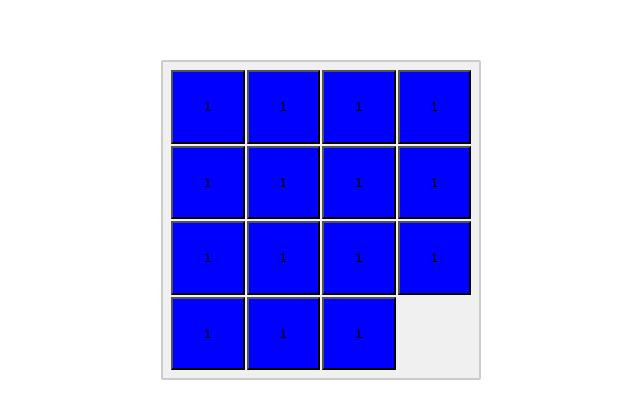
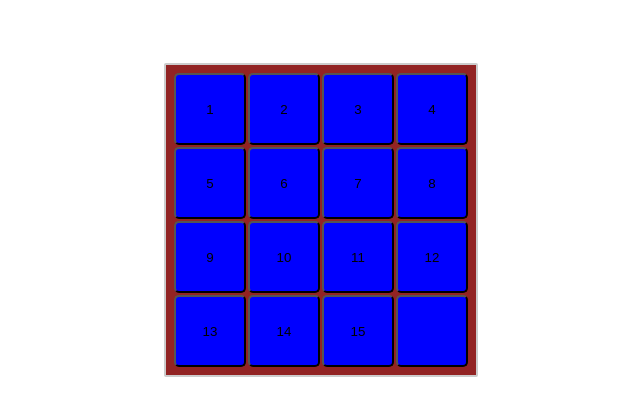
Before and after one commit to Skjesper/15-puzzle, a Next.js app: page / in a window 1280 px wide. Shown: the part 180-598 px from the top of the page, without its empty margins (319-959 px from the left). Built offline with nearby package versions, Linux system fonts and the light colour scheme.

Commit message:
Box and config file updated

```diff
--- a/src/app/page.tsx
+++ b/src/app/page.tsx
@@ -1,28 +1,42 @@
+'use client';
 
 import Box from '@/components/Puzzle/Box/Box';
 import Button from '@/components/ui/Button/Button';
 import styles from './page.module.css';
 import { useState } from 'react';
+import { PUZZLE_CONFIG } from '@/config/puzzle';
+
+const { TOTAL_TILES } = PUZZLE_CONFIG;
 
 export default function Home() {
+
+ const createInitialGrid = (): number[] => {
+   const grid: number[] = [];
+   for (let i = 1; i < TOTAL_TILES; i++) {
+     grid.push(i);
+   }
+   grid.push(0);
+   return grid;
+ };
+
+ const [grid, setGrid] = useState<number[]>(createInitialGrid());
+
+ const handleTileClick = (index: number) => {
+   console.log(`Klickade på position ${index}`);
+ };
+
  return (
    <div className={styles.container}>
      <Box>
-        <Button variant='m'>1</Button>
-        <Button variant='m'>1</Button>
-        <Button variant='m'>1</Button>
-        <Button variant='m'>1</Button>
-        <Button variant='m'>1</Button>
-        <Button variant='m'>1</Button>
-        <Button variant='m'>1</Button>
-        <Button variant='m'>1</Button>
-        <Button variant='m'>1</Button>
-        <Button variant='m'>1</Button>
-        <Button variant='m'>1</Button>
-        <Button variant='m'>1</Button>
-        <Button variant='m'>1</Button>
-        <Button variant='m'>1</Button>
-        <Button variant='m'>1</Button>
+       {grid.map((value, index) => (
+         <Button
+           key={index}
+           variant='m'
+           onClick={() => handleTileClick(index)}
+         >
+           {value === 0 ? '' : value}
+         </Button>
+       ))}
      </Box>
    </div>
  );
--- a/src/components/Puzzle/Box/box.module.css
+++ b/src/components/Puzzle/Box/box.module.css
@@ -1,13 +1,10 @@
 .box {
-  display: grid;
-  grid-template-columns: repeat(4, 1fr);
-  grid-template-rows: repeat(4, 1fr);
-  gap: 2px;
-  width: 20rem;
-  height: 20rem;
-  padding: 8px;
-  background-color: #f0f0f0;
-  border: 2px solid #ccc;
-  border-radius: 2px;
-
+ display: grid;
+ grid-template-columns: repeat(4, 4.5rem);
+ grid-template-rows: repeat(4, 4.5rem);
+ gap: 2px;
+ padding: 8px;
+ background-color: #922323;
+ border: 2px solid #ccc;
+ border-radius: 2px;
 }
--- a/src/components/Puzzle/Box/box.tsx
+++ b/src/components/Puzzle/Box/box.tsx
@@ -1,14 +1,21 @@
 import styles from '@/components/Puzzle/Box/Box.module.css';
 import React from 'react';
+import { PUZZLE_CONFIG } from '@/config/puzzle';
+
+const { ROWS, COLS } = PUZZLE_CONFIG;
 
 interface BoxProps {
-
     children: React.ReactNode;
 }
 
 const Box: React.FC<BoxProps> = ({ children }) => {
+    const boxStyle = {
+        '--grid-cols': COLS,
+        '--grid-rows': ROWS,
+    } as React.CSSProperties;
+
     return (
-        <div className={styles.box}>
+        <div className={styles.box} style={boxStyle}>
             {children}
         </div>
     );
--- a/src/components/ui/Button/button.module.css
+++ b/src/components/ui/Button/button.module.css
@@ -1,6 +1,9 @@
 .button {
 
     background-color: blue;
+    border-radius: 5px;
+    width: 4.5rem;
+    height: 4.5rem;
 }
 
 .desktop {
```
Lines whose indentation alone changed are shown as unchanged.
